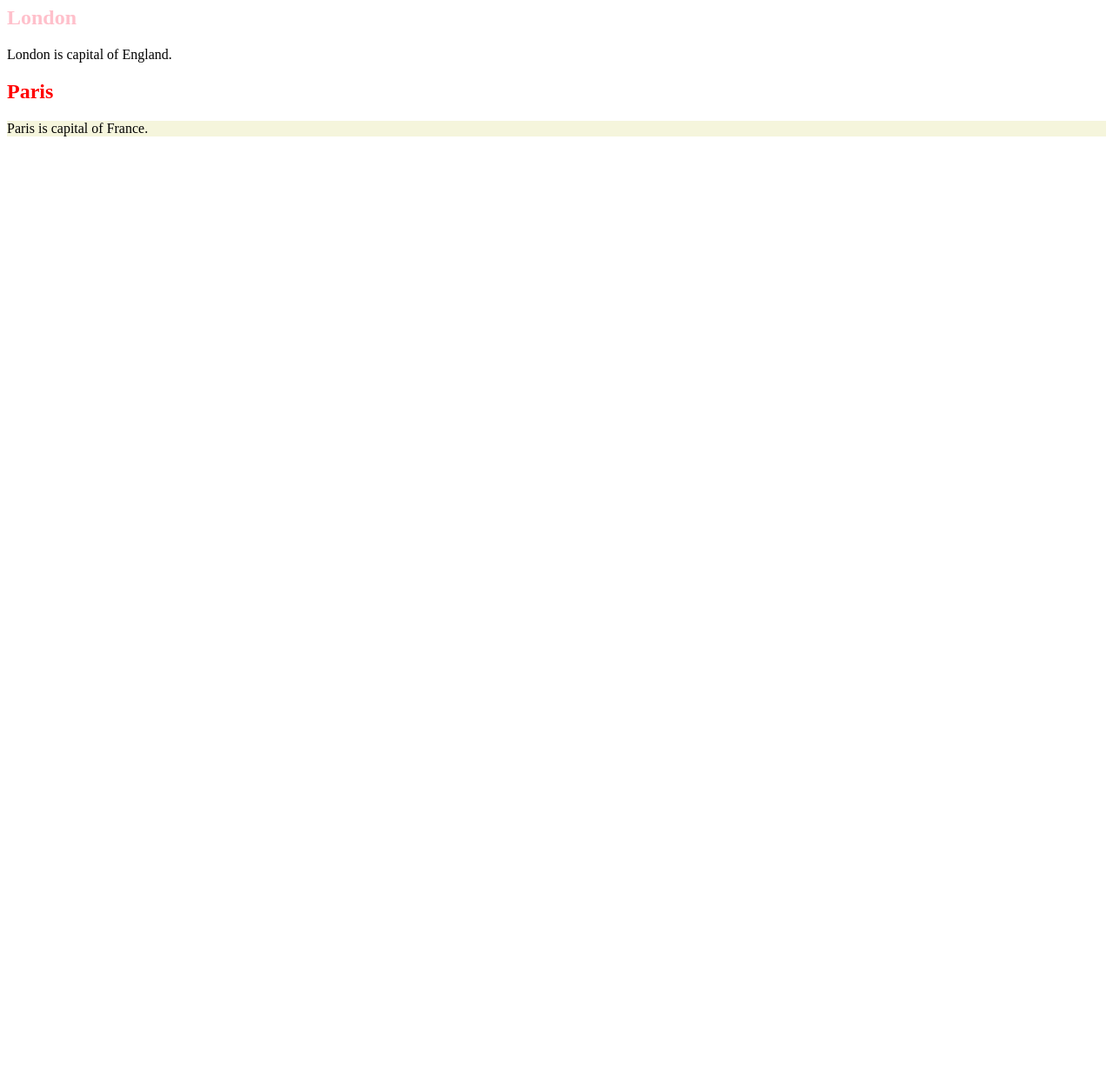
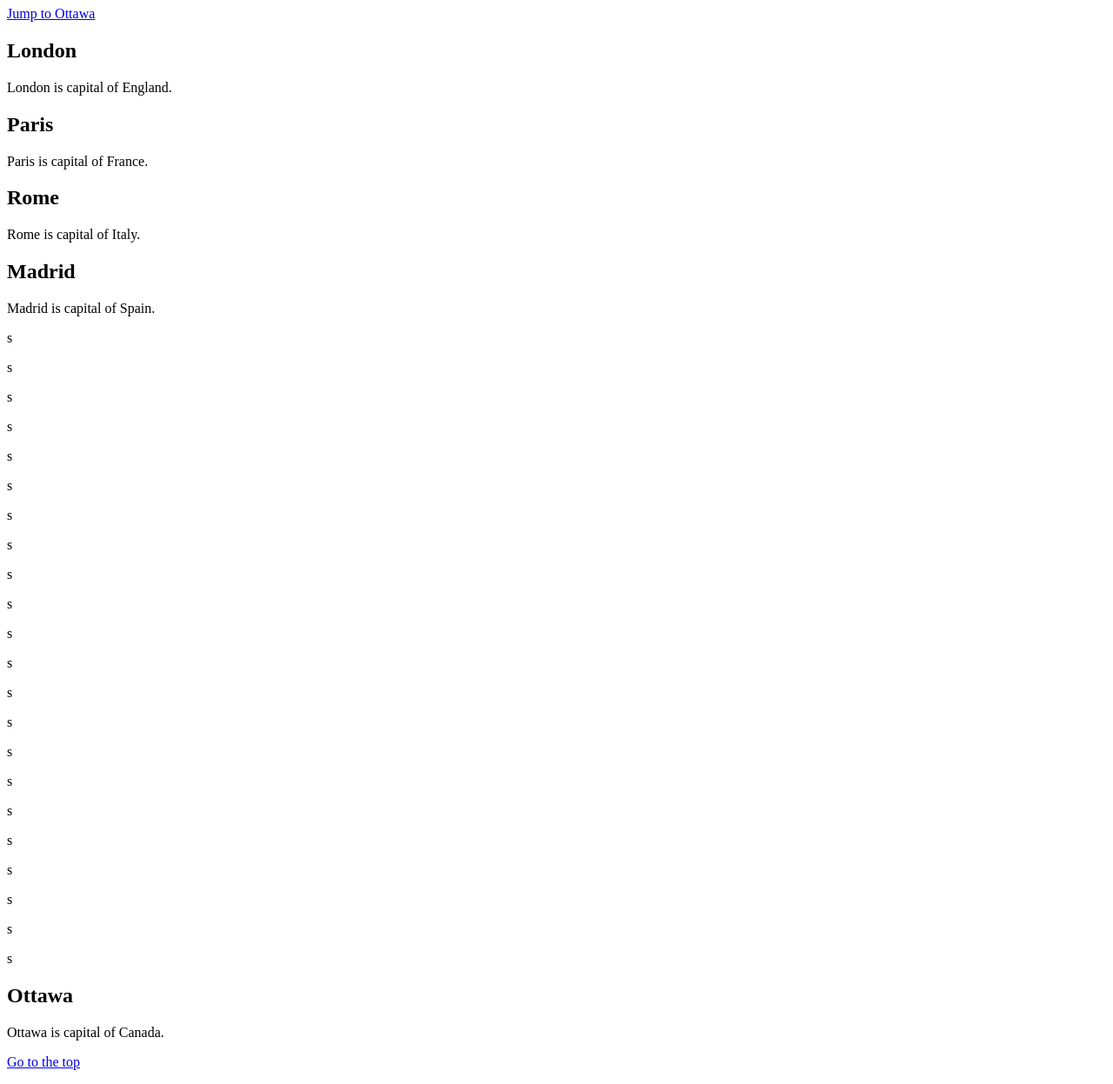
Before and after one commit to howoldup/acit1620-week5, a plain HTML site: page index.html in a window 1280 px wide. Shown: the part 73-1320 px from the top of the page at 87% size. Before the commit the page ends 800 px from the top, so only its background shows below. Drawn offline with Linux system fonts and the light colour scheme.

Commit message:
font practice

```diff
--- a/index.html
+++ b/index.html
@@ -1,14 +1,54 @@
 <!DOCTYPE html>
 <html>
-    <head>
-<title>week5 practice</title>
-<link href = "styles/stylesheet.css" rel = "stylesheet">
-    </head>
-    <body>
-        <h1 class="heading">Capitals</h1>
+  <head>
+    <title>week5 practice</title>
+    <link href="styles/stylesheet.css" rel="stylesheet" />
+  </head>
+  <body>
+    <!-- <h1 class="heading">Capitals</h1>
         <h2 id="londonHeading" class="heading">London</h2>
         <p>London is capital of England.</p>
         <h2 class="heading">Paris</h2>
-        <p class="capitalParagraph">Paris is capital of France.</p>
-    </body>
+        <p class="capitalParagraph">Paris is capital of France.</p> -->
+    <h1>Capitals</h1>
+    <p><a href="#Ottawa"Ottawa>Jump to Ottawa</a></p>
+
+    <h2>London</h2>
+    <p>London is capital of England.</p>
+    <h2>Paris</h2>
+    <p>Paris is capital of France.</p>
+
+    <h2>Rome</h2>
+    <p>Rome is capital of Italy.</p>
+
+    <h2>Madrid</h2>
+    <p>Madrid is capital of Spain.</p>
+    <p>s</p>
+    <p>s</p>
+    <p>s</p>
+    <p>s</p>
+    <p>s</p>
+    <p>s</p>
+    <p>s</p>
+    <p>s</p>
+    <p>s</p>
+    <p>s</p>
+    <p>s</p>
+    <p>s</p>
+    <p>s</p>
+    <p>s</p>
+    <p>s</p>
+    <p>s</p>
+    <p>s</p>
+    <p>s</p>
+    <p>s</p>
+    <p>s</p>
+    <p>s</p>
+    <p>s</p>
+
+    <h2 id="Ottawa">Ottawa</h2>
+    <p>Ottawa is capital of Canada.</p>
+
+    <p><a href="#top"top >Go to the top</a></p>
+  </body>
 </html>
```
